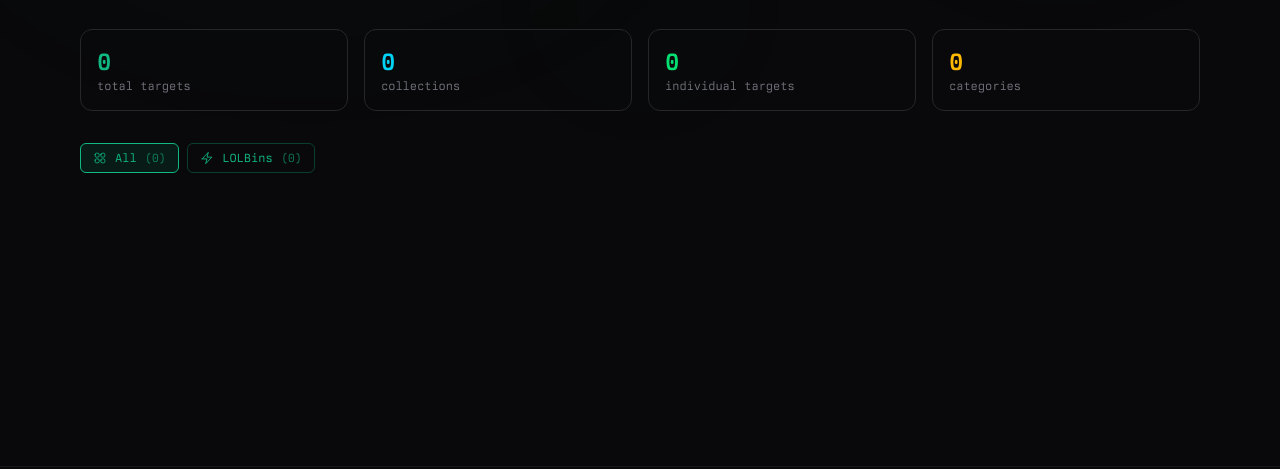
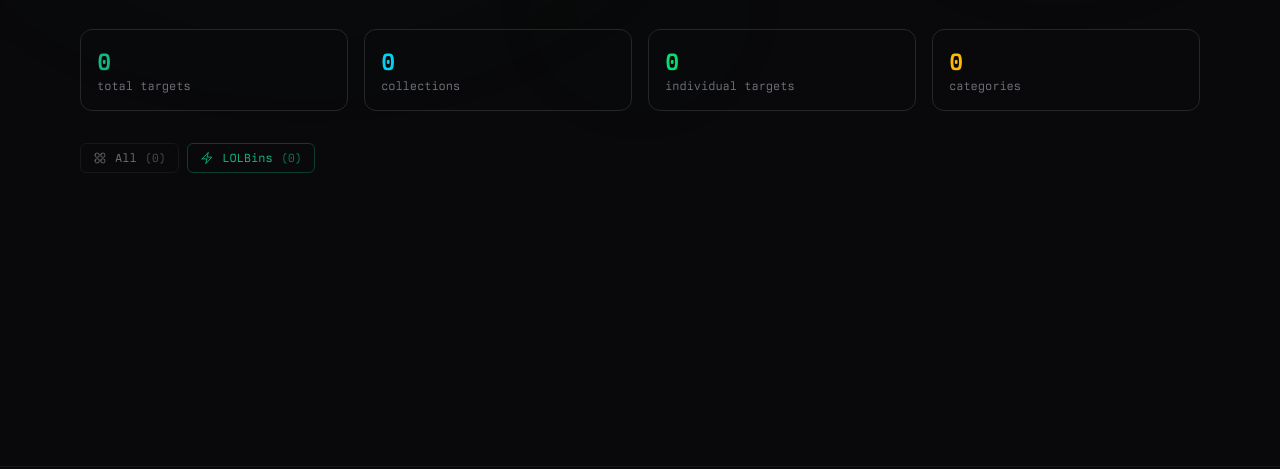
Before and after one commit to LasCC/DFIRHub, an Astro site: page /artifacts in a window 1280 px wide. Shown: the part 192-661 px from the top of the page. Built offline with nearby package versions, Linux system fonts and the light colour scheme; Astro itself is replaced by a stand-in of ours; what tailwindcss-corner-shape would draw is missing.

Commit message:
Fix category filter buttons not updating on view transitions
- Refactor CategoryFilters to use data attributes instead of React state
- Move URL parsing inside applyFilter() for fresh reads on each navigation
- Add updateFilterButtons() to sync button active state with URL
- Listen for astro:page-load event to re-apply filters on client-side nav

```diff
--- a/src/components/artifacts/CategoryFilters.tsx
+++ b/src/components/artifacts/CategoryFilters.tsx
@@ -1,4 +1,3 @@
-import { useEffect, useState } from "react";
 import {
 	HiOutlineArrowsRightLeft,
 	HiOutlineBolt,
@@ -35,40 +34,24 @@ const iconMap: Record<string, React.ComponentType<{ className?: string }>> = {
 };
 
 const colorMap: Record<string, string> = {
-	all: "text-muted-foreground",
+	all: "text-muted-foreground group-data-[active]:text-primary",
 	lolbin: "text-primary",
-	windows: "text-blue-400",
-	browsers: "text-amber-400",
-	apps: "text-green-400",
-	antivirus: "text-red-400",
-	logs: "text-orange-400",
-	p2p: "text-purple-400",
-	compound: "text-cyan-400",
+	windows: "text-blue-400 group-data-[active]:text-primary",
+	browsers: "text-amber-400 group-data-[active]:text-primary",
+	apps: "text-green-400 group-data-[active]:text-primary",
+	antivirus: "text-red-400 group-data-[active]:text-primary",
+	logs: "text-orange-400 group-data-[active]:text-primary",
+	p2p: "text-purple-400 group-data-[active]:text-primary",
+	compound: "text-cyan-400 group-data-[active]:text-primary",
 };
 
 export function CategoryFilters({ categories }: CategoryFiltersProps) {
-	const [activeFilter, setActiveFilter] = useState<string>("all");
-
-	useEffect(() => {
-		const params = new URLSearchParams(window.location.search);
-		const category = params.get("category");
-		const filter = params.get("filter");
-		if (category) {
-			setActiveFilter(category);
-		} else if (filter) {
-			setActiveFilter(filter);
-		} else {
-			setActiveFilter("all");
-		}
-	}, []);
-
 	return (
-		<div className="flex flex-wrap gap-2">
+		<div id="category-filters" className="flex flex-wrap gap-2">
 			{categories.map((cat) => {
 				const Icon = iconMap[cat.id.toLowerCase()] || HiOutlineSquares2X2;
 				const iconColor =
 					colorMap[cat.id.toLowerCase()] || "text-muted-foreground";
-				const isActive = activeFilter === cat.id;
 
 				return (
 					<a
@@ -80,20 +63,16 @@ export function CategoryFilters({ categories }: CategoryFiltersProps) {
 									? `/artifacts?filter=${cat.id}`
 									: `/artifacts?category=${cat.id}`
 						}
+						data-filter-id={cat.id}
+						data-special={cat.special ? "true" : undefined}
 						className={`
-							inline-flex items-center gap-2 px-3 py-1.5 text-xs border transition-all rounded-sm
-							${
-								isActive
-									? "border-primary bg-primary/10 text-primary"
-									: cat.special
-										? "border-primary/30 text-primary hover:border-primary hover:bg-primary/10"
-										: "border-border/50 text-muted-foreground hover:border-foreground hover:text-foreground"
-							}
+							group category-filter-btn inline-flex items-center gap-2 px-3 py-1.5 text-xs border transition-all rounded-sm
+							border-border/50 text-muted-foreground hover:border-foreground hover:text-foreground
+							data-[active]:border-primary data-[active]:bg-primary/10 data-[active]:text-primary
+							${cat.special ? "border-primary/30 text-primary hover:border-primary hover:bg-primary/10" : ""}
 						`}
 					>
-						<Icon
-							className={`h-3.5 w-3.5 ${isActive ? "text-primary" : iconColor}`}
-						/>
+						<Icon className={`h-3.5 w-3.5 ${iconColor}`} />
 						<span>{cat.label}</span>
 						<span className="opacity-60">({cat.count})</span>
 					</a>
--- a/src/pages/artifacts.astro
+++ b/src/pages/artifacts.astro
@@ -488,21 +488,8 @@ const filterCategories = [
 </style>
 
 <script define:vars={{ allTargetsJson, scenarioArtifactsJson }}>
-    // Parse URL parameters for filtering
-    const params = new URLSearchParams(window.location.search);
-    const categoryParam = params.get("category");
-    const filterParam = params.get("filter");
-    const scenarioParam = params.get("scenario");
-
     const allTargets = JSON.parse(allTargetsJson);
     const scenarioArtifacts = JSON.parse(scenarioArtifactsJson);
-
-    const filterBanner = document.getElementById("filter-banner");
-    const filterLabel = document.getElementById("filter-label");
-    const filterCount = document.getElementById("filter-count");
-    const defaultView = document.getElementById("default-view");
-    const filteredView = document.getElementById("filtered-view");
-    const filteredCards = document.querySelectorAll(".filtered-card");
 
     // Scenario labels for display
     const scenarioLabels = {
@@ -514,7 +501,37 @@ const filterCategories = [
         "anti-forensics": "Data Recovery",
     };
 
+    function updateFilterButtons(activeId) {
+        const buttons = document.querySelectorAll(".category-filter-btn");
+        buttons.forEach((btn) => {
+            const filterId = btn.getAttribute("data-filter-id");
+            if (filterId === activeId) {
+                btn.setAttribute("data-active", "true");
+            } else {
+                btn.removeAttribute("data-active");
+            }
+        });
+    }
+
     function applyFilter() {
+        // Parse URL parameters fresh each time
+        const params = new URLSearchParams(window.location.search);
+        const categoryParam = params.get("category");
+        const filterParam = params.get("filter");
+        const scenarioParam = params.get("scenario");
+
+        // Query DOM elements fresh each time (for view transitions)
+        const filterBanner = document.getElementById("filter-banner");
+        const filterLabel = document.getElementById("filter-label");
+        const filterCount = document.getElementById("filter-count");
+        const defaultView = document.getElementById("default-view");
+        const filteredView = document.getElementById("filtered-view");
+        const filteredCards = document.querySelectorAll(".filtered-card");
+
+        // Determine which filter is active and update buttons
+        const activeFilterId = categoryParam || filterParam || "all";
+        updateFilterButtons(activeFilterId);
+
         let matchingSlugs = new Set();
         let label = "";
         let isFiltered = false;
@@ -559,14 +576,8 @@ const filterCategories = [
             });
         }
 
-        if (
-            isFiltered &&
-            filterBanner &&
-            filterLabel &&
-            filterCount &&
-            defaultView &&
-            filteredView
-        ) {
+        if (filterBanner && filterLabel && filterCount && defaultView && filteredView) {
+            if (isFiltered) {
                 // Show filter banner
                 filterBanner.classList.remove("hidden");
                 filterLabel.textContent = label;
@@ -585,9 +596,16 @@ const filterCategories = [
                         card.classList.add("hidden");
                     }
                 });
+            } else {
+                // No filter - show default view
+                filterBanner.classList.add("hidden");
+                defaultView.classList.remove("hidden");
+                filteredView.classList.add("hidden");
+            }
         }
     }
 
-    // Apply filter on page load
+    // Apply filter on initial load and view transitions
     applyFilter();
+    document.addEventListener("astro:page-load", applyFilter);
 </script>
```
Lines whose indentation alone changed are shown as unchanged.
